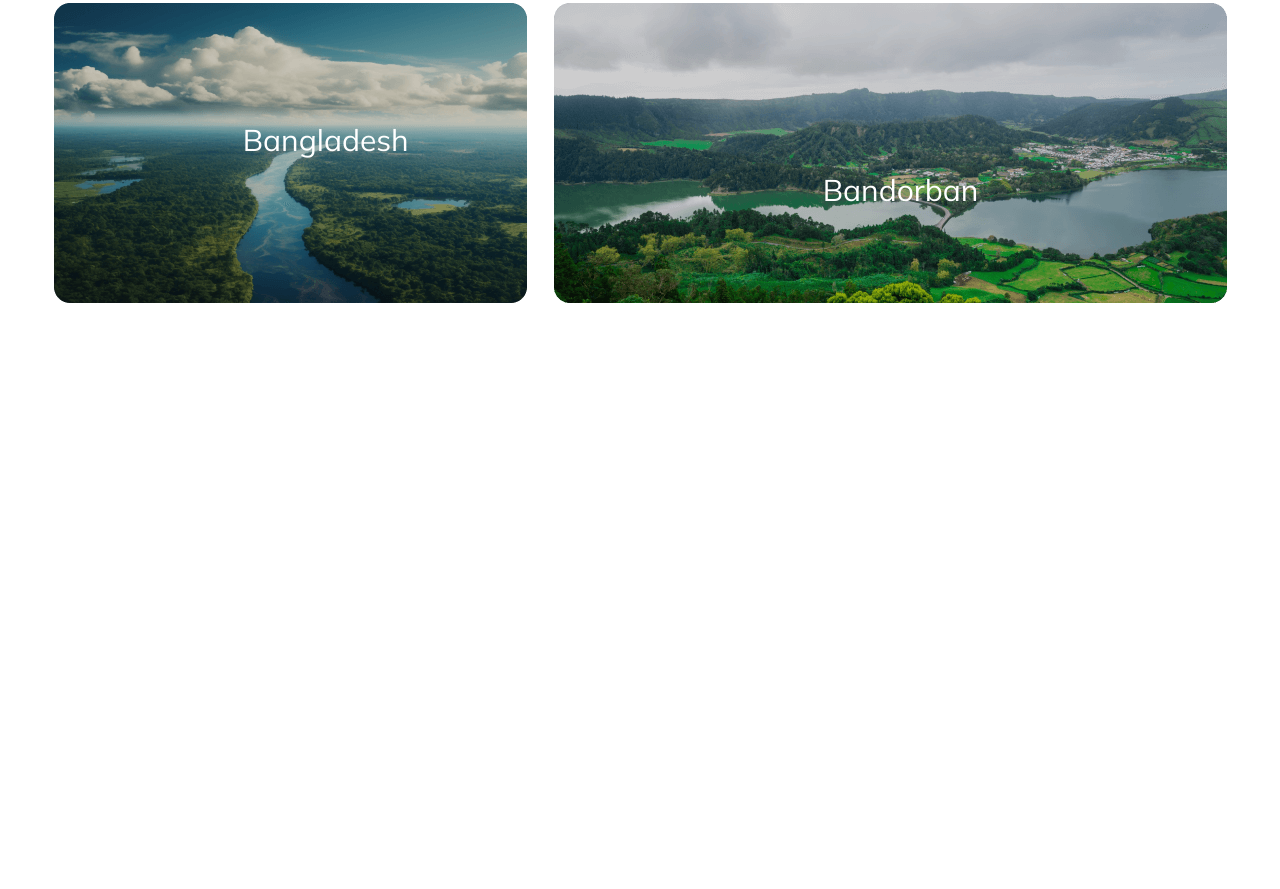
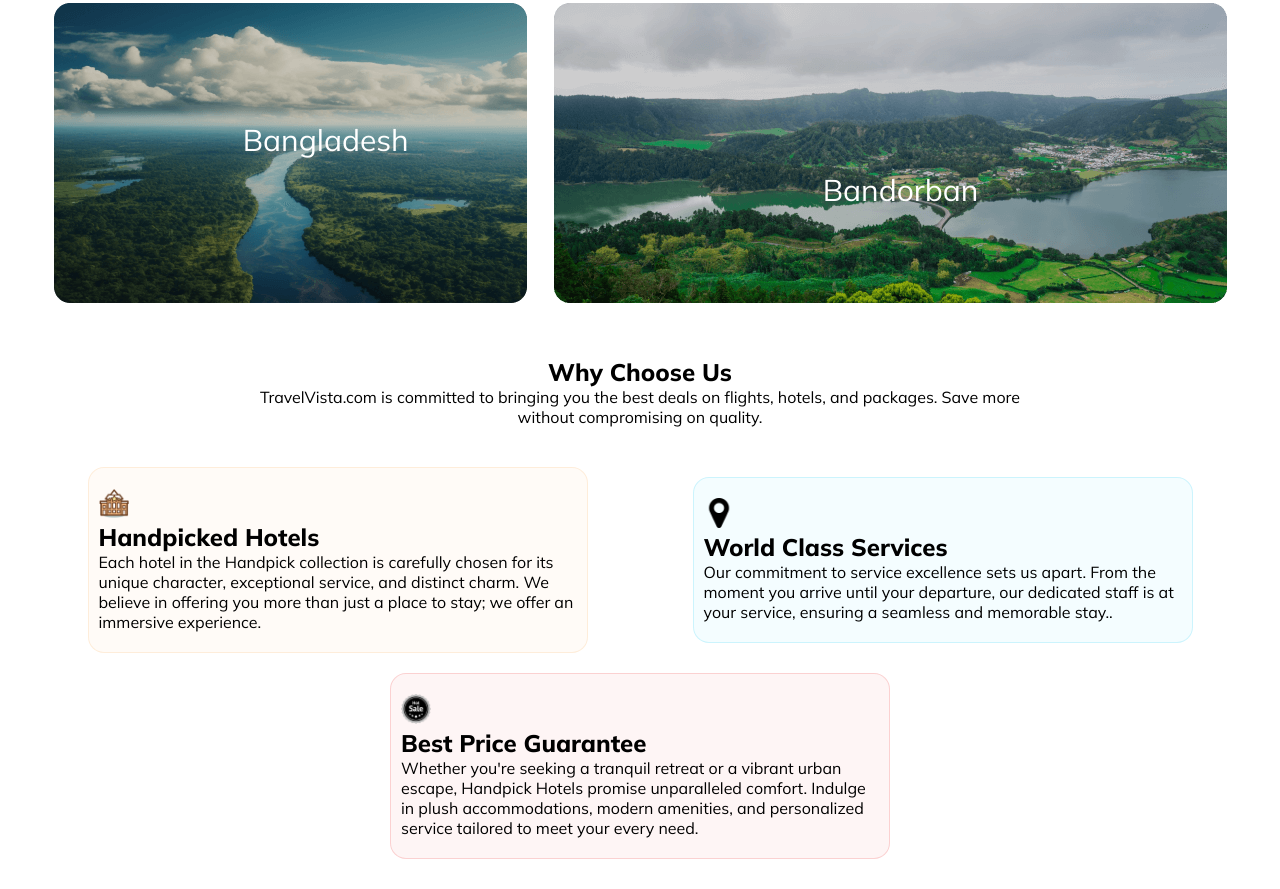
Before and after one commit to JSDelowar/TravelVista, a plain HTML site: page index.html in a window 1280 px wide. Shown: the part 2299-3188 px from the top of the page. Before the commit the page ends 2626 px from the top, so only its background shows below. Drawn offline with Linux system fonts and the light colour scheme.

Commit message:
Added Choose us section and try to responsive

```diff
--- a/index.html
+++ b/index.html
@@ -90,12 +90,13 @@
         <!-- destination section  -->
         <section>
             <div class="destination">
-              <div class="destination-info">
-                <h2>Choose Your Destination</h2>
-                <p>Discover a curated selection of breathtaking destinations and hidden gems around the globe. <br> Get inspired with
-                    detailed
-                    travel guides and insider tips</p>
-              </div>
+                <div class="destination-info">
+                    <h2>Choose Your Destination</h2>
+                    <p>Discover a curated selection of breathtaking destinations and hidden gems around the globe. <br>
+                        Get inspired with
+                        detailed
+                        travel guides and insider tips</p>
+                </div>
                 <div class="row-1">
                     <div class="picture">
                         <p class="name">Maldives</p>
@@ -132,6 +133,39 @@
                 </div>
             </div>
         </section>
+        <!-- Choose us section  -->
+        <section class="choose-container">
+            <div class="choose-content">
+                <h2>Why Choose Us </h2>
+                <p>TravelVista.com is committed to bringing you the best deals on flights, hotels, and packages. Save
+                    more without
+                    compromising on quality.</p>
+            </div>
+            <div >
+                <div class="choose-card" >
+                    <div class="card-1">
+                        <img width="30" src="assests/Images/iconse.png" alt="">
+                        <h2>Handpicked Hotels </h2>
+                        <p>Each hotel in the Handpick collection is carefully chosen for its unique character, exceptional service, and distinct
+                        charm. We believe in offering you more than just a place to stay; we offer an immersive experience.</p>
+                    </div>
+                    <div class="card-2">
+                        <img width="30" src="assests/Images/icon.png" alt="">
+                        <h2>World Class Services  </h2>
+                        <p>Our commitment to service excellence sets us apart. From the moment you arrive until your departure, our dedicated staff
+                        is at your service, ensuring a seamless and memorable stay..</p>
+                    </div>
+                </div>
+                <div>
+                    <div class="card-3">
+                        <img width="30" src="assests/Images/icons.png" alt="">
+                        <h2>Best Price Guarantee </h2>
+                        <p>Whether you're seeking a tranquil retreat or a vibrant urban escape, Handpick Hotels promise unparalleled comfort.
+                        Indulge in plush accommodations, modern amenities, and personalized service tailored to meet your every need.</p>
+                    </div>
+                </div>
+            </div>
+        </section>
     </main>
 </body>
 
--- a/responsive.css
+++ b/responsive.css
@@ -92,9 +92,13 @@
         flex-wrap: wrap;
     }
 }
+/* Styles applied when the viewport width is between 600 and 1200 pixels */
+/* Add your styles here */
+/* } */
 
 /* mobile divice  */
-@media screen and (max-width: 600px) {
+@media only screen and (min-width: 600px) and (max-width: 650px) {
+/* @media screen and (max-width: 600px ) { */
     .banner {
         display: block;
         background-size: cover;
@@ -126,15 +130,13 @@
     /* tours  */
     .tours-container {
         flex-direction: column;
+        width: 350px;
     }
     .tours-content {
-        box-sizing: border-box;
-        box-shadow: 10px;
-        border-radius: 20px;
-        width: 90%;
+        width: 350;
     }
     .tours-image {
-        width: 100%;
+        width: 350pc;
     }
     /* destinatin section  */
     .destination{
@@ -154,4 +156,30 @@
     .row-3 {
         flex-direction: column;
     }
+.choose-card {
+    flex-direction: column;
+    grid-row: 1;
+    grid-template-columns: repeat(2, 1fr);
+    width: 100%;
+
+    margin: 20px auto;
+
 }
+.choose-content {
+    text-align: center;
+    width: 350px;
+    padding: 10px 0;
+}
+.card-1 {
+    width: 350px;
+    padding: 10px;
+}
+.card-2{
+    width: 350px;
+    padding: 10px;
+}
+.card-3 {
+    width: 350px;
+    padding: 10px;
+}
+}
--- a/style.css
+++ b/style.css
@@ -114,7 +114,7 @@ nav {
 .tours-content {
     line-height: 30px;
     flex: 1;
-    width: 50%;
+    width: 550px;
     margin: auto;
     padding: 10px;
 }
@@ -125,7 +125,7 @@ nav {
     width: 50%;
     margin: auto;
 }
-.tours-image img{
+.tours-image img {
     /* width: 100%; */
 }
 .tours-content h3 {
@@ -141,7 +141,7 @@ nav {
     font-weight: 400;
     padding-left: 25px;
 }
-.tours-content button{
+.tours-content button {
     padding: 10px 20px;
     background-color: #ff5400;
     border-radius: 10px;
@@ -150,37 +150,35 @@ nav {
     cursor: pointer;
 }
 /* destination section  */
-.destination{
+.destination {
     width: 1200px;
     margin: auto;
     /* margin-top: 20px; */
 }
-.destination .destination-info{
+.destination .destination-info {
     width: 800px;
     text-align: center;
     padding: 20px 0;
 }
-.row-1{
+.row-1 {
     display: flex;
     margin-bottom: 20px;
 }
-.row-1 .picture img{
+.row-1 .picture img {
     width: 100%;
 }
-.row-2{
+.row-2 {
     display: flex;
     margin-bottom: 20px;
 }
-.row-3{
+.row-3 {
     display: flex;
     margin-bottom: 20px;
 }
-.picture{
+.picture {
     position: relative;
-
-
 }
-.name{
+.name {
     position: absolute;
     color: white;
     /* background-color: #ff5400; */
@@ -188,3 +186,43 @@ nav {
     margin-top: 25%;
     margin-left: 40%;
 }
+/* choose section  */
+.choose-container{
+    margin: 30px 0;
+}
+.choose-content {
+    text-align: center;
+    width: 800px;
+    padding: 20px 0;
+}
+.choose-card {
+    display: flex;
+    width: 1200px;
+    gap: 10px;
+    margin: 20px auto;
+    align-items: center;
+    justify-content: center;
+}
+.card-1 {
+    width: 500px;
+    border-radius: 16px;
+    border: 1px solid rgba(251, 181, 99, 0.2);
+    background: rgba(251, 181, 99, 0.05);
+    /* padding: 10px; */
+    padding: 20px 10px;
+}
+.card-2 {
+    width: 500px;
+    border-radius: 16px;
+    border: 1px solid rgba(41, 206, 246, 0.2);
+    background: rgba(41, 206, 246, 0.05);
+    /* padding: 10px; */
+    padding: 20px 10px;
+}
+.card-3 {
+    width: 500px;
+    border-radius: 16px;
+    border: 1px solid rgba(233, 68, 68, 0.2);
+    background: rgba(233, 68, 68, 0.05);
+    padding: 20px 10px;
+}
```
Also changed, not shown: assests/Images/icon.png (added), assests/Images/icons.png (added), assests/Images/iconse.png (added).
